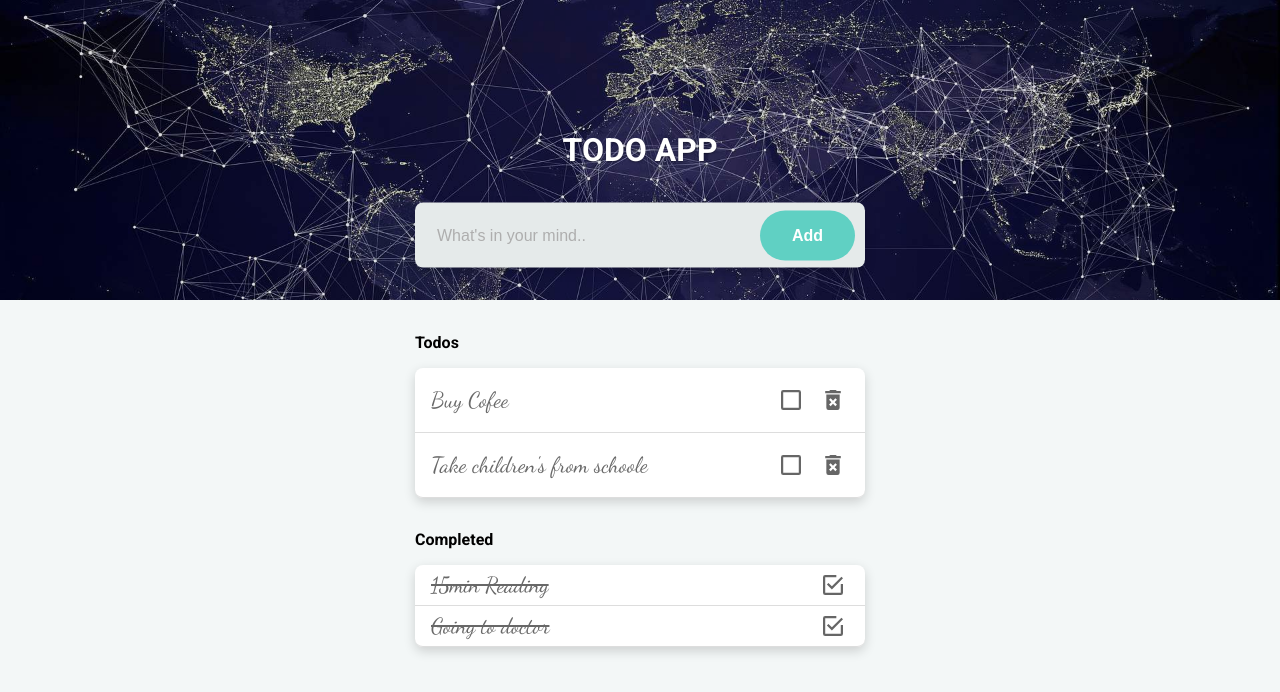
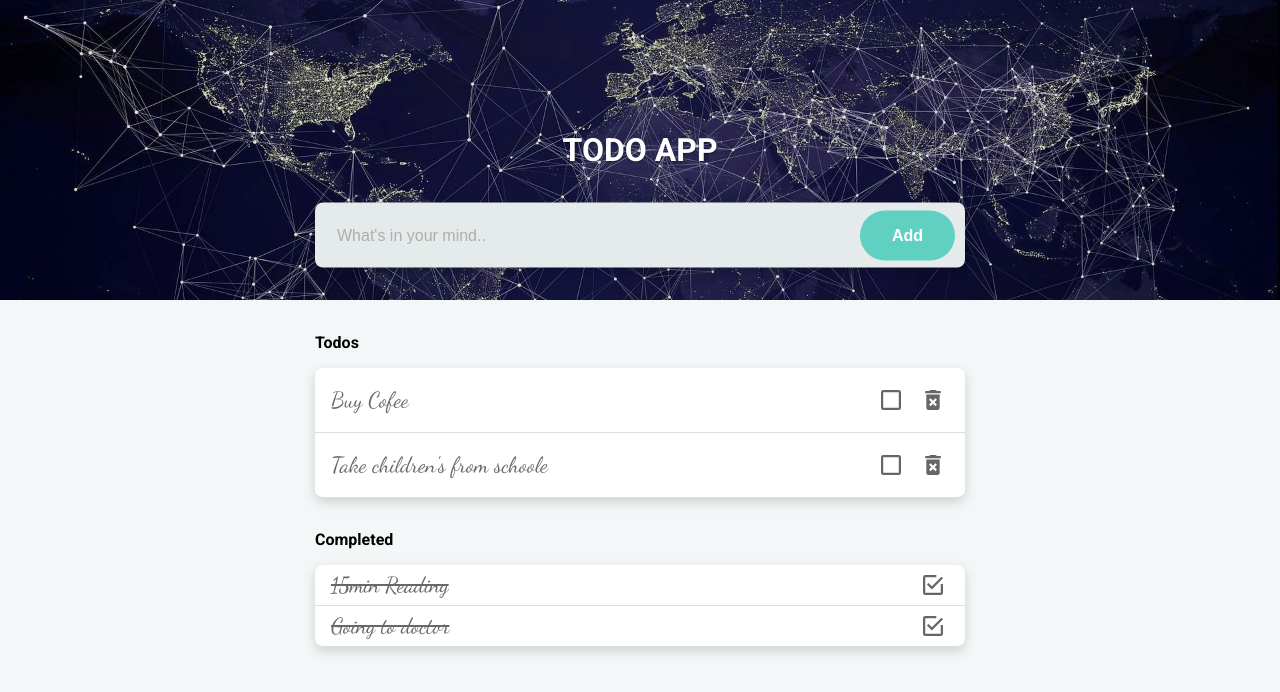
Before and after one commit to ZEEDA/Todo-React, a React (Create React App) app: page / in a window 1280 px wide. Shown: the top 692 px of the page. Built offline with nearby package versions, Linux system fonts and the light colour scheme.

Commit message:
Review responsive view

```diff
--- a/src/index.css
+++ b/src/index.css
@@ -182,3 +182,9 @@ code {
 .todo-list .list .todo.completed .text {
   text-decoration: line-through;
 }
+
+@media (min-width: 500px) {
+  .todo-input, .todo-list-wrapper{
+    max-width: 650px;
+  }
+}
```
